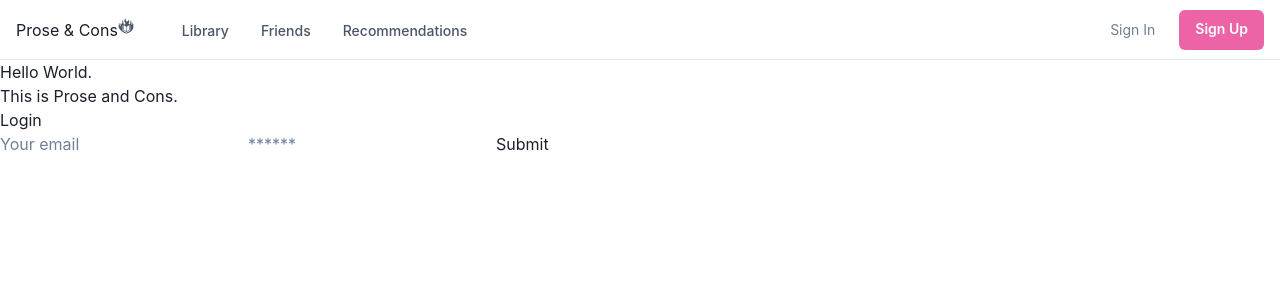
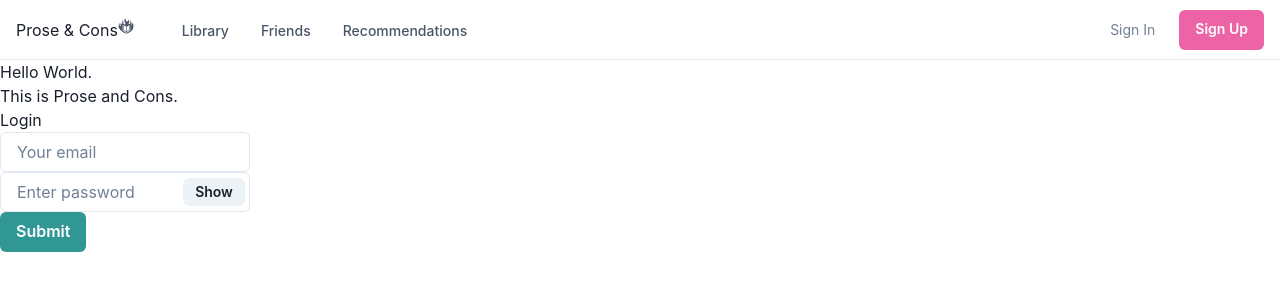
Before and after one commit to CTep09/prose-and-cons, a React (Create React App) app in the folder client/: page / in a window 1280 px wide. Shown: the top 300 px of the page. Built offline with nearby package versions, Linux system fonts and the light colour scheme.

Commit message:
added styling to input boxes

```diff
--- a/client/src/App.js
+++ b/client/src/App.js
@@ -5,6 +5,7 @@
   ApolloProvider,
   createHttpLink,
 } from "@apollo/client";
+
 import { setContext } from "@apollo/client/link/context";
 import { BrowserRouter as Router, Routes, Route } from "react-router-dom";
 
--- a/client/src/pages/Login.js
+++ b/client/src/pages/Login.js
@@ -2,6 +2,9 @@
 import { Link } from "react-router-dom";
 import { useMutation } from "@apollo/client";
 import { LOGIN_USER } from "../utils/mutations";
+
+import { Input, InputGroup, InputRightElement, Button, Stack } from "@chakra-ui/react";
+
 
 import AuthService from "../utils/auth";
 
@@ -40,8 +43,12 @@
     });
   };
 
+  const [show, setShow] = React.useState(false)
+  const handleClick = () => setShow(!show)
+
   return (
-    <main className="flex-row justify-center mb-4">
+
+    <main>
       <div className="col-12 col-lg-10">
         <div className="card">
           <h4 className="card-header bg-dark text-light p-2">Login</h4>
@@ -53,29 +60,37 @@
               </p>
             ) : (
               <form onSubmit={handleFormSubmit}>
-                <input
-                  className="form-input"
+
+                <Input w='250px'
                   placeholder="Your email"
                   name="email"
                   type="email"
                   value={formState.email}
                   onChange={handleChange}
                 />
-                <input
-                  className="form-input"
-                  placeholder="******"
-                  name="password"
-                  type="password"
-                  value={formState.password}
-                  onChange={handleChange}
+                <InputGroup w='250px' >
+                <Input
+                pr='4.5rem'
+                type={show ? 'text' : 'password'}
+                placeholder='Enter password'
+                name="password"
+                value={formState.password}
+                onChange={handleChange}
                 />
-                <button
-                  className="btn btn-block btn-primary"
+                <InputRightElement width='4.5rem'>
+                  <Button h='1.75rem' size='sm' onClick={handleClick}>
+                      {show ? 'Hide' : 'Show'}
+                  </Button>
+                </InputRightElement>
+                </InputGroup>
+
+                <Button
+                  colorScheme='teal'
                   style={{ cursor: "pointer" }}
                   type="submit"
-                >
-                  Submit
-                </button>
+                >Submit
+                </Button>
+
               </form>
             )}
 
```
